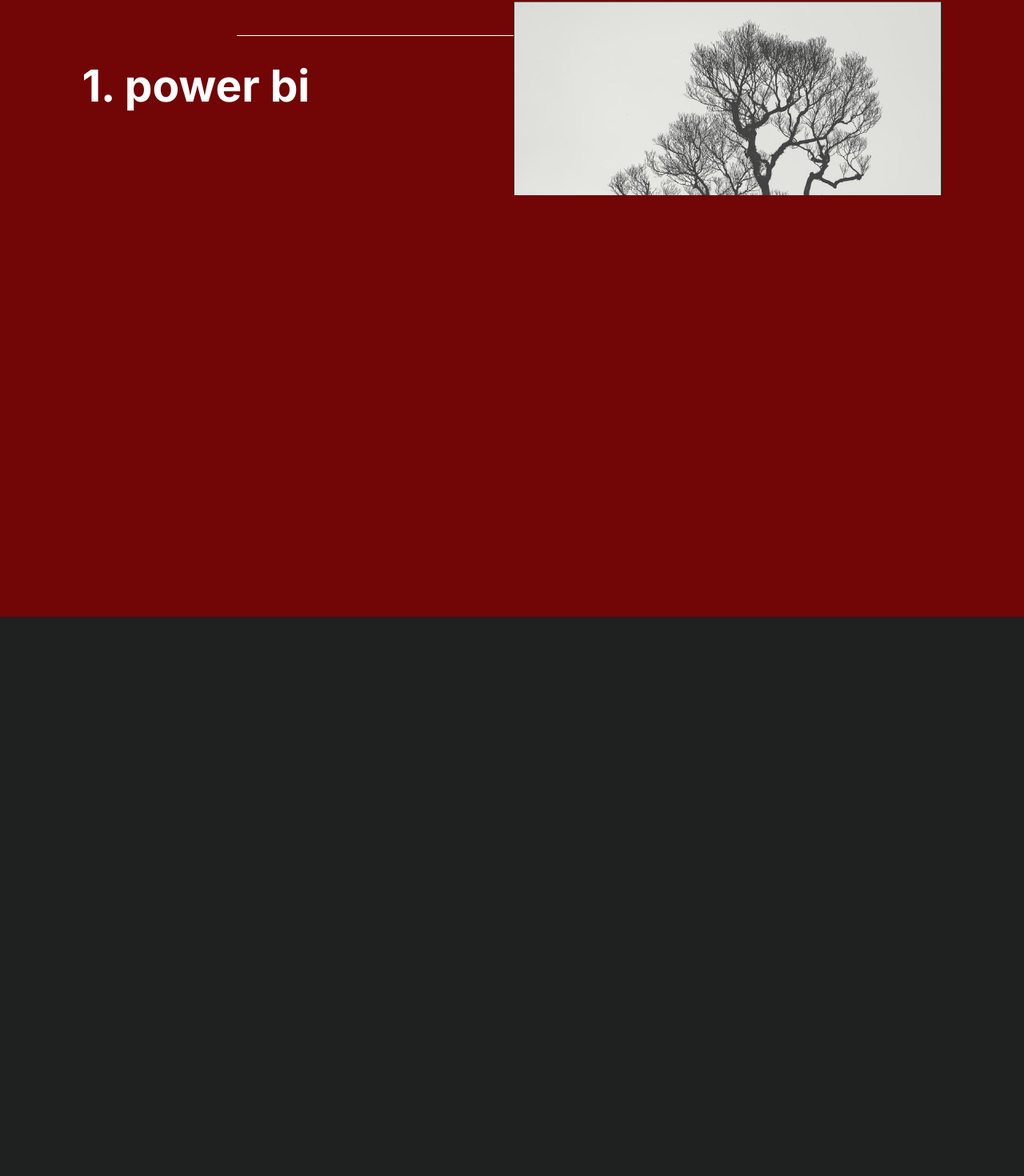
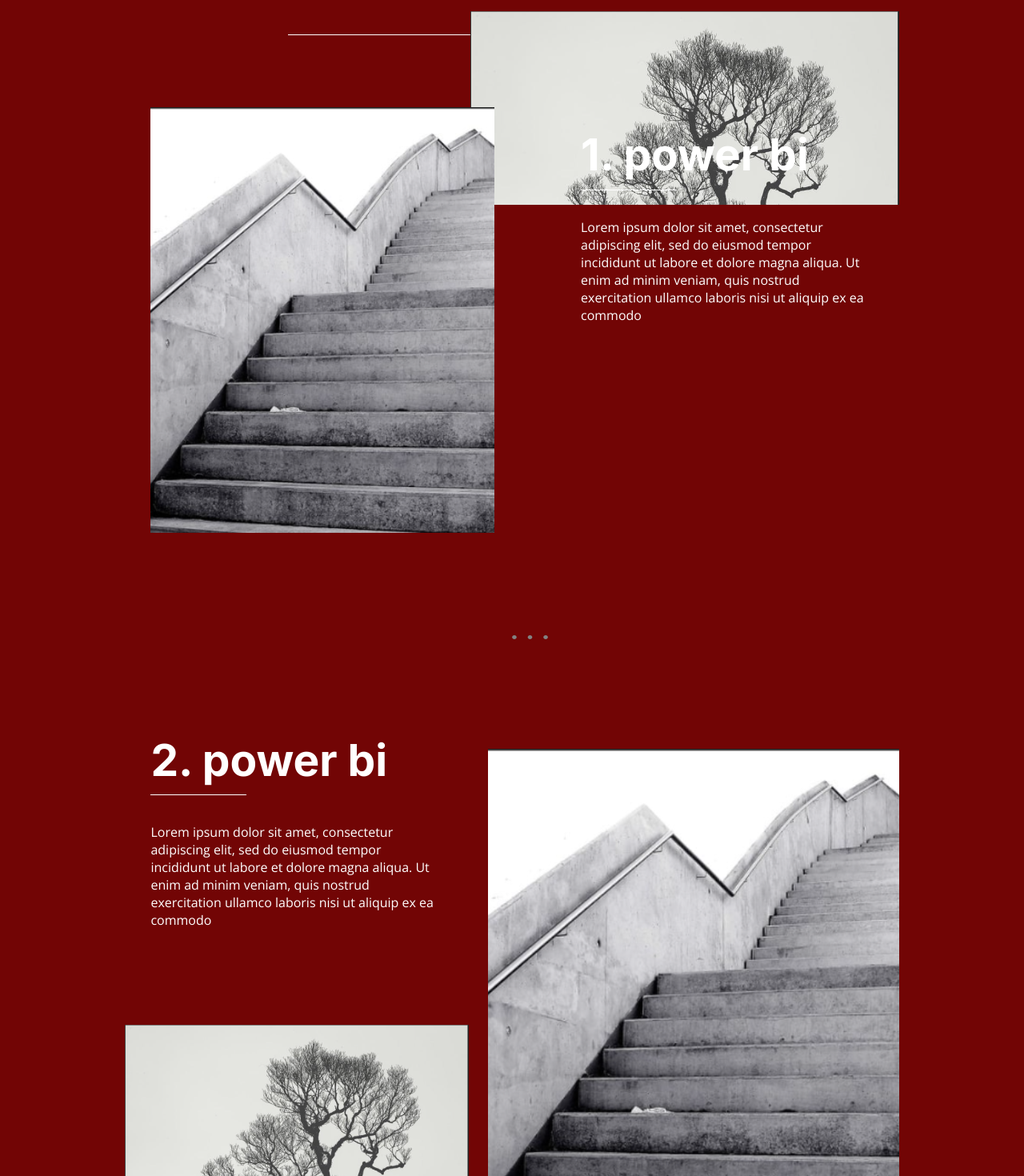
Before and after one commit to Milenaslv20/portfolio-milena, a React (Create React App) app: page /portfolio-milena/english in a window 1280 px wide. Shown: the part 2107-3577 px from the top of the page at 80% size. Before the commit the page ends 2878 px from the top, so only its background shows below. Built offline with nearby package versions, Linux system fonts and the light colour scheme; a web font is replaced by a local one.

Commit message:
feature: projects(middle)

```diff
--- a/src/components/Home.js
+++ b/src/components/Home.js
@@ -6,6 +6,9 @@
 import Pc2 from '../svg/Pc2.svg'
 import Pc3 from '../svg/Pc3.svg'
 import ImageProj from '../svg/ImageProj1.svg'
+import ImageProj2 from '../svg/ImageProj2.svg'
+
+import IconElipsis from '../svg/IconEllipsis.svg'
 
 const Home = ( { titleHome, paragraphHome, buttonHome, titleAboutMe, paragraphAboutMe, titleAboutMe2, p1, p2, p3, p4, p5, p6, p7, titleProjects, onNavigate} ) => {
   return (
@@ -109,11 +112,33 @@
         <div className={styles.div_proj}>
             <h1 className={styles.text_inter} id={styles.title_projects}>{titleProjects}</h1>
             <div className={styles.line_projects}></div>
-            <img src={ImageProj} className={styles.img_proj1}></img>
+            <img src={ImageProj} alt='' className={styles.img_proj1}></img>
+            <img src={ImageProj2} alt='' className={styles.img_proj2}></img>
 
             <div className={styles.texts_project}>
-              <h1 className={styles.text_inter}>1. power bi</h1>
+              <h1 className={styles.text_inter} id={styles.title_projects1}>1. power bi</h1>
+              <div className={styles.line_projects_p}></div>
+              <p className={styles.text_openSans} id={styles.paragraph_projects1}>Lorem ipsum dolor sit amet, consectetur adipiscing elit, sed do eiusmod
+                tempor incididunt ut labore et dolore magna aliqua. Ut enim ad minim veniam,
+                quis nostrud exercitation ullamco laboris nisi ut aliquip ex ea commodo
+              </p>
             </div>
+
+            <img src={IconElipsis} alt='' className={styles.icon_projects}></img>
+
+            <div className={styles.texts_project} id={styles.texts_project2}>
+              <h1 className={styles.text_inter} id={styles.title_projects1}>2. power bi</h1>
+              <div className={styles.line_projects_p} id={styles.line_projects3}></div>
+              <p className={styles.text_openSans} id={styles.paragraph_projects1}>Lorem ipsum dolor sit amet, consectetur adipiscing elit, sed do eiusmod
+                tempor incididunt ut labore et dolore magna aliqua. Ut enim ad minim veniam,
+                quis nostrud exercitation ullamco laboris nisi ut aliquip ex ea commodo
+              </p>
+            </div>
+
+            <img src={ImageProj} alt='' className={styles.img_proj2} id={styles.img_proj2}></img>
+            <img src={ImageProj2} alt='' className={styles.img_proj1} id={styles.img_proj3}></img>
+
+            <img src={IconElipsis} alt='' className={styles.icon_projects} id={styles.icon_projects2}></img>
         </div>
       </div>
     </div>
--- a/src/styles/styles.module.css
+++ b/src/styles/styles.module.css
@@ -271,7 +271,7 @@
 .container_project{
     display: flex;
     width: 100%;
-    height: 100vh;
+    height: 400vh;
     background-color: #720505;
 }
 
@@ -282,6 +282,7 @@
 
 #title_projects{
     font-size: 55px;
+    margin-left: 5%;
 }
 
 .line_projects{
@@ -289,25 +290,73 @@
     height: 0.2px;
     background-color: #fff;
     position: relative;
-    top: -5%;
-    left: 18%;
+    top: -1%;
+    left: 24%;
+}
+.line_projects_p{
+    width: 15vh;
+    height: 0.2px;
+    background-color: #fff;
+    position: relative;
+    margin-top: 3%
 }
 
 .img_proj1{
     position: relative;
-    right: 0;
+    right: 5%;
     float: right;
-    top: -12%;
+    top: -2%;
+}
+.img_proj2{
+    position: relative;
+    width: 40%;
+    top: 2%;
+    left: 8%
+}
+#img_proj2{
+    top: 4%;
+    left: 5%;
+}
+#img_proj3{
+    top: -7.5%;
+    left: -5%;
 }
 
 .texts_project{
+    width: 33%;
     position: relative;
+    top: -15%;
+    left: 58%
+}
+#texts_project2{
+    top: 0;
+    left: 8%;
+}
 
+#title_projects1{
+    cursor: pointer;
 }
 
 .text_inter{
     font-size: 55px;
 }
+
+#paragraph_projects1{
+    margin-top: 10%
+}
+
+
+.icon_projects{
+    position: relative;
+    left: 50%;
+    top: -2%;
+    margin-bottom: 5%;
+}
+#icon_projects2{
+    top: 13.5%;
+    left: 10%;
+}
+
 
 
 /* TODO: STYLES RESPONSIVE */
```
Also changed, not shown: src/svg/IconEllipsis.svg (added), src/svg/ImageProj2.svg (added).
